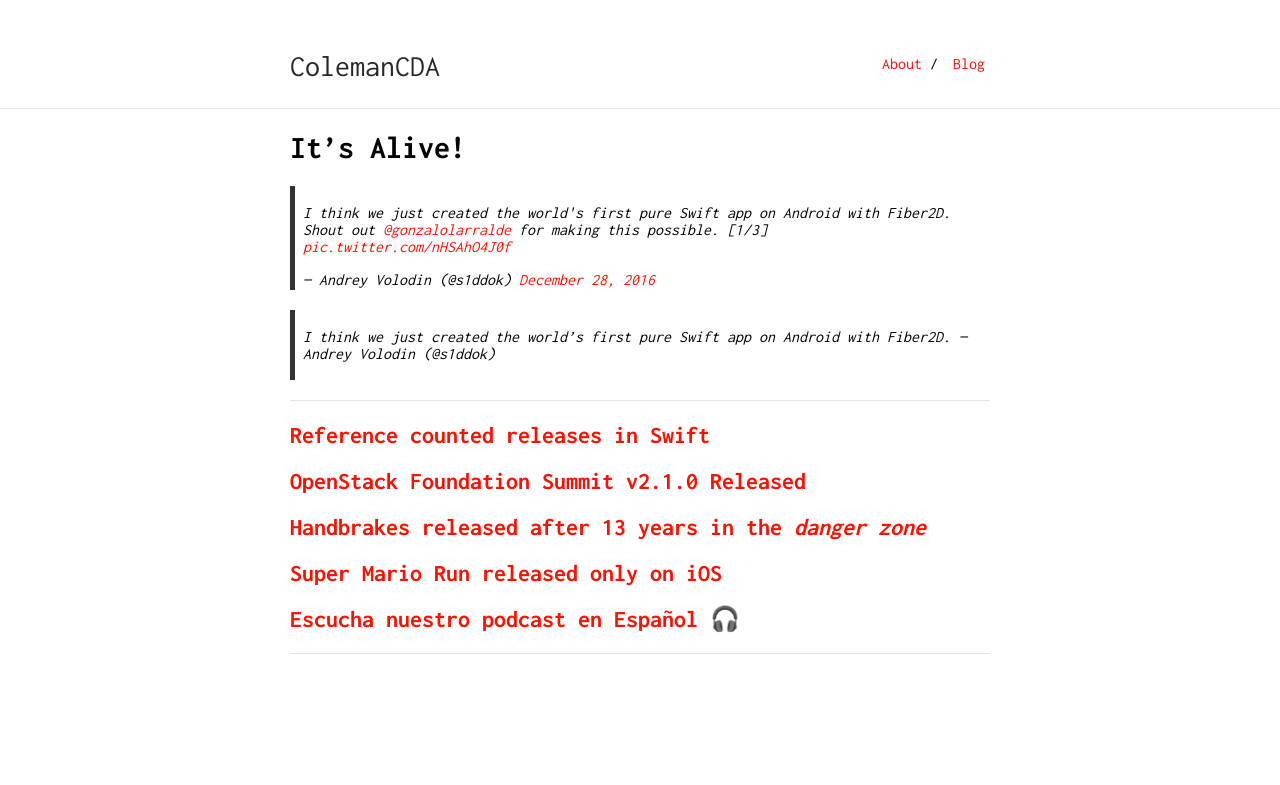
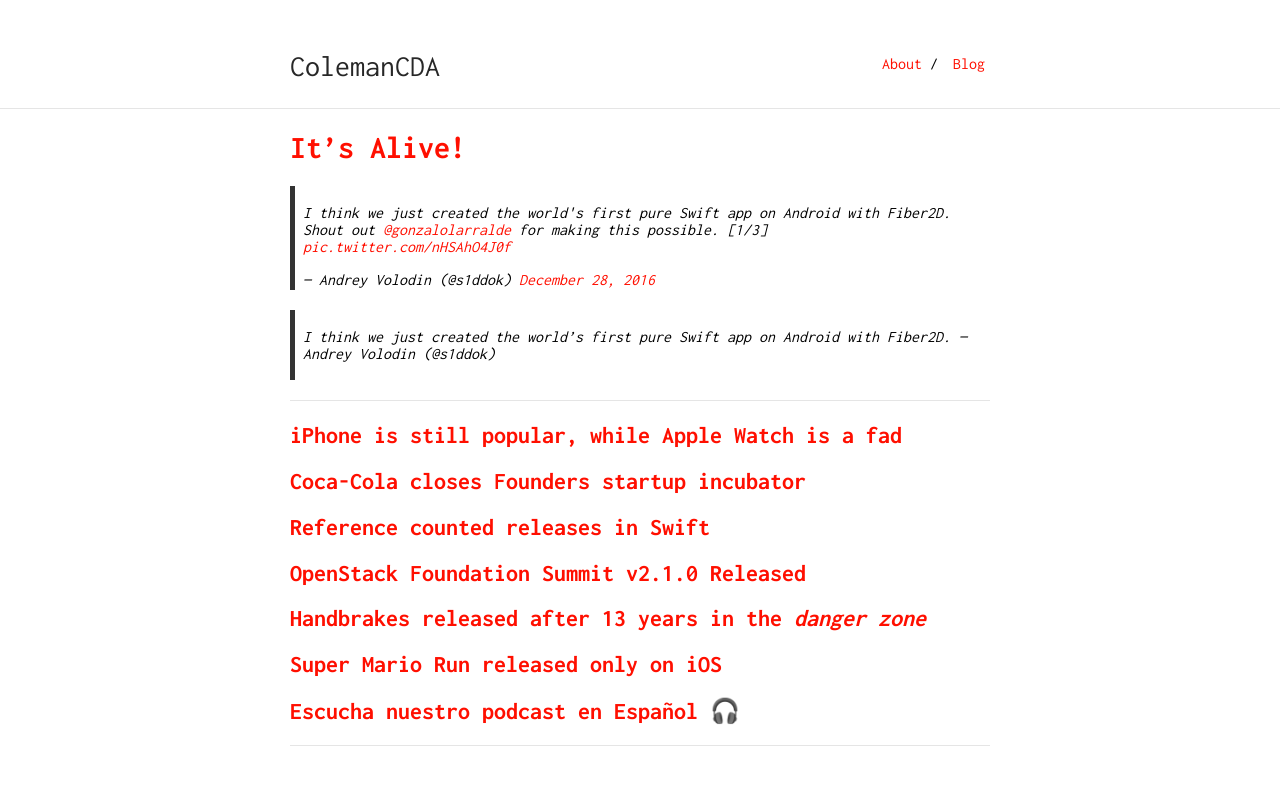
Before and after one commit to colemancda/colemancda.github.io, a Jekyll site: the page built from index.md, in a window 1280 px wide. Shown: the top 785 px of the page. Built offline with Jekyll 4.4.1, drawn with Linux system fonts in a browser that asks for light colours; comment, search, counter and statistics services are not loaded; our own code applies the rules of GitHub Pages for plain Markdown files.

Commit message:
updated index

```diff
--- a/index.md
+++ b/index.md
@@ -2,13 +2,17 @@
 layout: default
 ---
 
-# It's Alive!
+# [It's Alive!](https://github.com/s1ddok/Fiber2D)
 
 <blockquote class="twitter-video" data-lang="en"><p lang="en" dir="ltr">I think we just created the world&#39;s first pure Swift app on Android with Fiber2D. Shout out <a href="https://twitter.com/gonzalolarralde">@gonzalolarralde</a> for making this possible. [1/3] <a href="https://t.co/nHSAhO4J0f">pic.twitter.com/nHSAhO4J0f</a></p>&mdash; Andrey Volodin (@s1ddok) <a href="https://twitter.com/s1ddok/status/814218861314736129">December 28, 2016</a></blockquote> <script async src="//platform.twitter.com/widgets.js" charset="utf-8"></script>
 
 > I think we just created the world's first pure Swift app on Android with Fiber2D. — Andrey Volodin (@s1ddok)
 
 ---
+
+## [iPhone is still popular, while Apple Watch is a fad](https://techcrunch.com/2016/12/29/iphone-7-was-a-top-holiday-gift-but-apple-watch-is-fading/)
+
+## [Coca-Cola closes Founders startup incubator](https://techcrunch.com/2016/12/29/coca-cola-reportedly-closes-founders-startup-incubator/)
 
 ## [Reference counted releases in Swift](https://www.cocoawithlove.com/blog/resources-releases-reentrancy.html)
 
```
